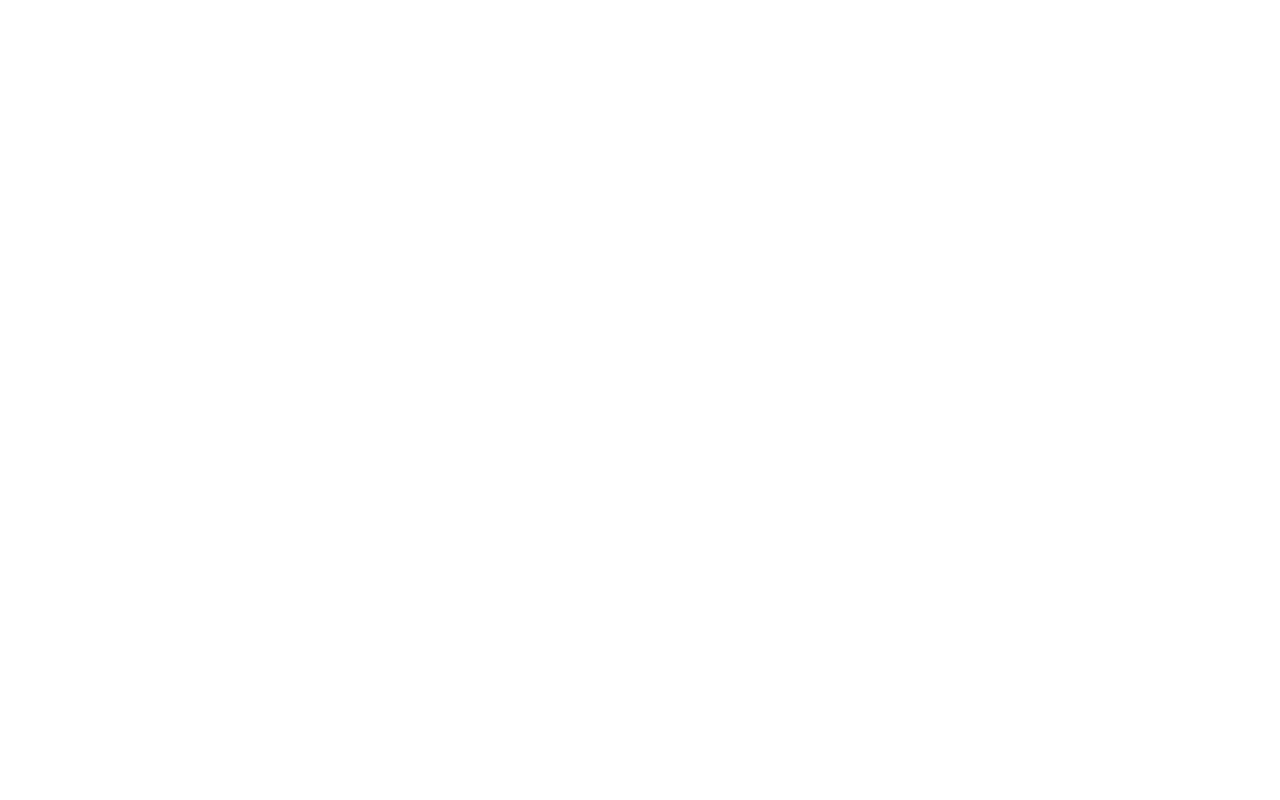
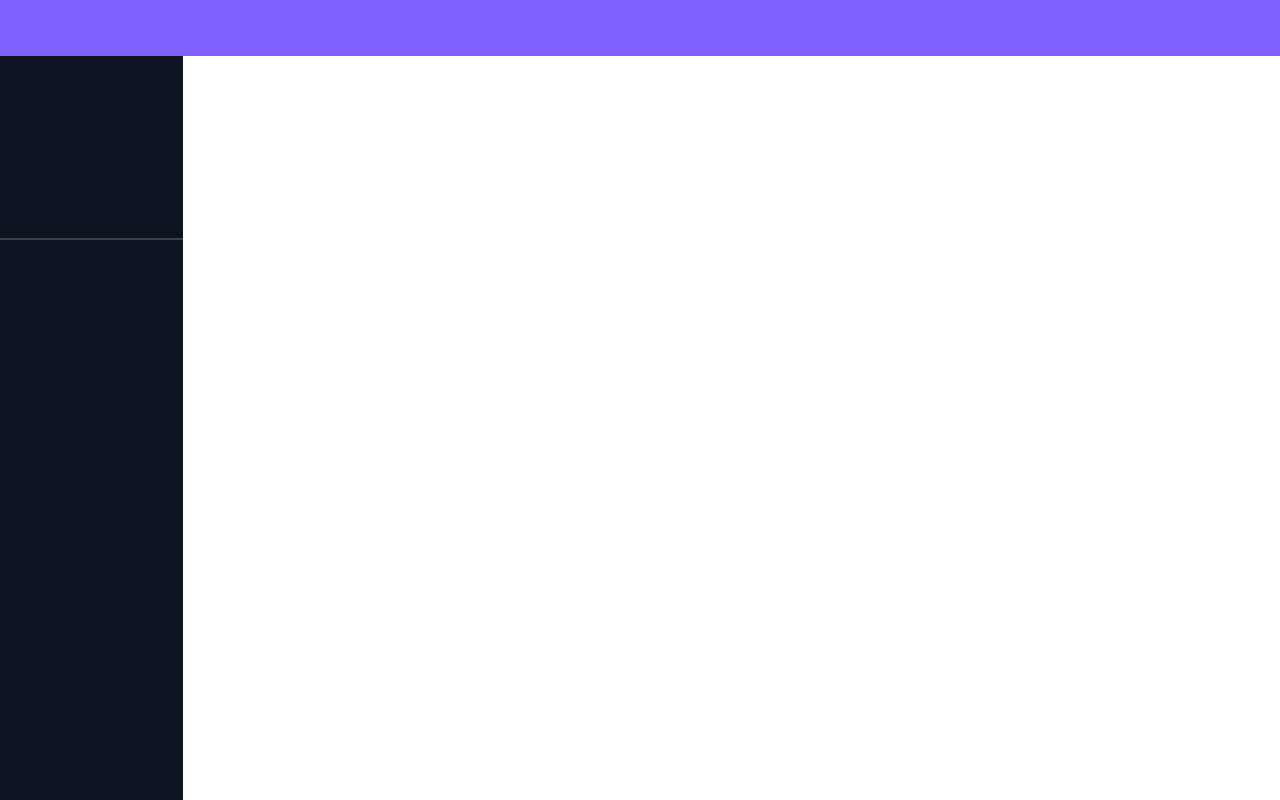
Before and after one commit to antonio-prigl/gorivia, a website: page index.html in a window 1280 px wide. Drawn offline with Linux system fonts and the light colour scheme.

Commit message:
'Layout'

```diff
--- a/index.html
+++ b/index.html
@@ -8,5 +8,14 @@
   </head>
   <body>
 
+    <div class="top"></div>
+    <div class="container">
+      <div class="side">
+        <div class="side__user"></div>
+        <div class="side__nav"></div>
+      </div>
+      <div class="main"></div>
+    </div>
+
   </body>
 </html>
--- a/sass/style.scss
+++ b/sass/style.scss
@@ -0,0 +1,54 @@
+$color-primary: #7F60FD;
+$color-primary-dark: #3C39D8;
+$color-secondary: #0D1321;
+$color-secondary-light: #3A4049;
+$color-grey: #B5B5B5;
+$color-grey-light: #F2F2F2;
+
+
+*,
+*::after,
+*::before {
+  margin: 0;
+  padding: 0;
+  box-sizing: inherit;
+}
+
+html {
+  font-size: 62.5%;
+}
+
+body {
+  box-sizing: border-box;
+}
+
+.container {
+  display: flex;
+  height: 93vh;
+}
+
+.top {
+  flex-basis: 100%;
+  background-color: $color-primary;
+  height: 7vh;
+}
+
+.side {
+  display: flex;
+  flex-direction: column;
+  flex: 1;
+  background-color: $color-secondary;
+
+  &__user {
+    height: 23vh;
+    border-bottom: 2px solid $color-secondary-light;
+  }
+
+  &__nav {
+    height: 70vh;
+  }
+}
+
+.main {
+  flex: 6;
+}
```
Also changed, not shown: css/style.css.
